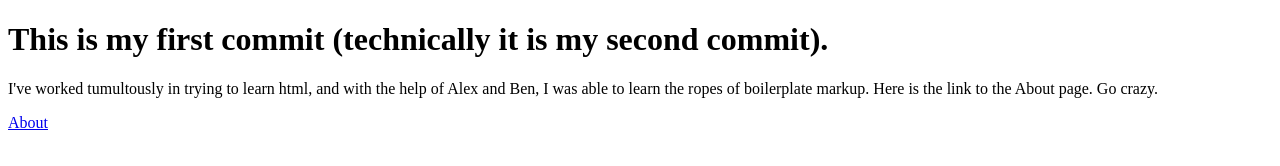
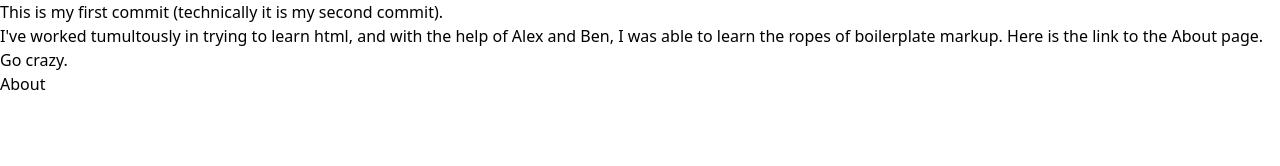
Before and after one commit to Babushka1/McDave, a plain HTML site: page web/static/index.html in a window 1280 px wide. Drawn offline with nearby package versions, Linux system fonts and the light colour scheme.

Commit message:
Added Tailwind framework styling

```diff
--- a/web/static/index.html
+++ b/web/static/index.html
@@ -3,6 +3,7 @@
   <head>
     <title> My first commit </title>
     <!--<link rel="icon" href="http://example-domain.com/favicon.png">-->
+    <link href="https://unpkg.com/tailwindcss@^1.0/dist/tailwind.min.css" rel="stylesheet">
   </head>
   <body>
     <h1>
```
